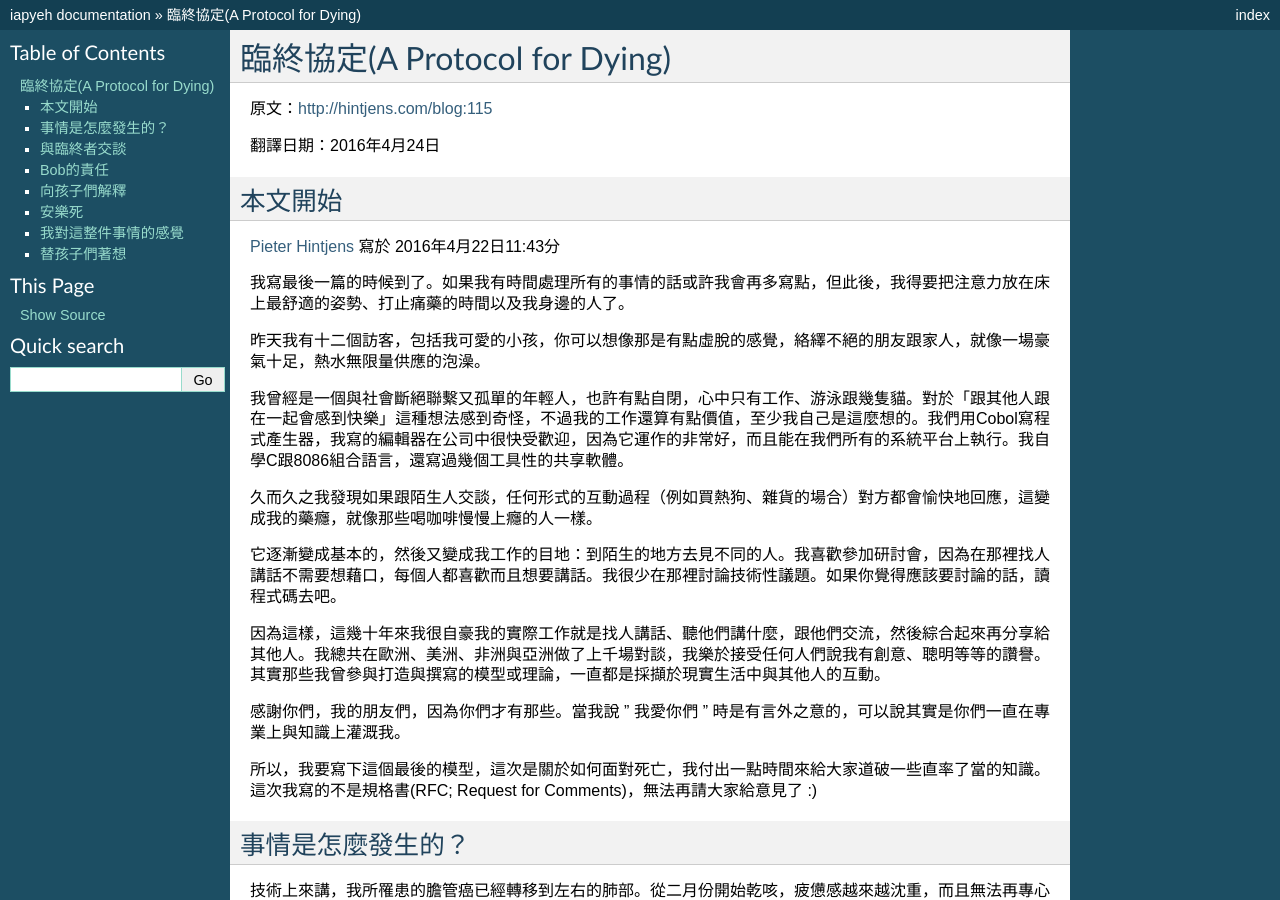
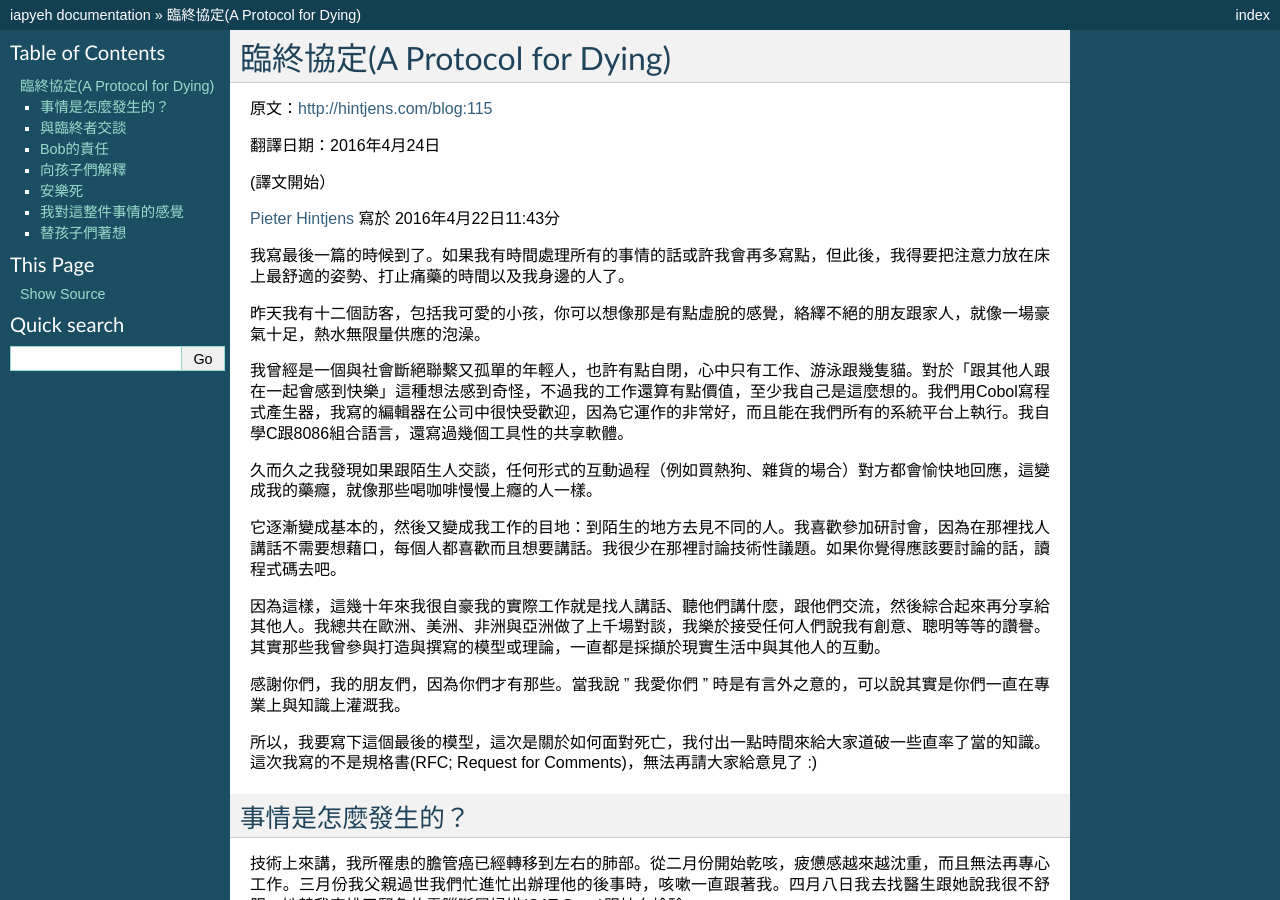
Before and after one commit to iapyeh/iapyeh, a Sphinx documentation site: the page built from docs/blogs/translation/AProtocol4Dying.rst, in a window 1280 px wide and 900 px high. Built offline with Sphinx 7.4.7, drawn with Linux system fonts in a browser that asks for light colours.

Commit message:
Google Docs reST Editor@2017-2-18 21:17:29

```diff
--- a/docs/blogs/translation/AProtocol4Dying.rst
+++ b/docs/blogs/translation/AProtocol4Dying.rst
@@ -8,10 +8,7 @@
 
 翻譯日期：2016年4月24日
 
-.. _h174fb648377959437b5c1f697c1c40:
-
-本文開始
-========
+(譯文開始）
 
 \ |LINK2|\   寫於 2016年4月22日11:43分
 
```
